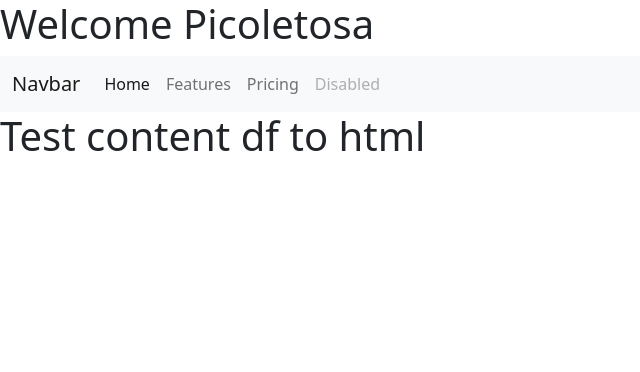
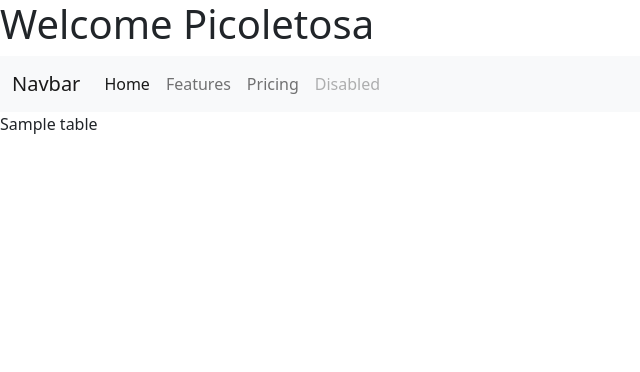
Before and after one commit to sebasalvarez13/spoti-tours, a Flask app: template development/templates/dashboard.html in a window 1280 px wide. Shown: the top 372 px of the page, without its empty margins (0-640 px from the left). Run offline with Flask 2, Linux system fonts and the light colour scheme; the template is opened without the code that fills it: most values are stand-ins (such as "Sample title", 1, 10 or a date in 2020); parts of the project's set-up code (start-up, migrations or seed data) failed here and were passed over.

Commit message:
Render table with recently played songs

```diff
--- a/development/templates/dashboard.html
+++ b/development/templates/dashboard.html
@@ -1,7 +1,9 @@
 {% extends 'base.html' %}
-<!-- Give content to the block title-->
+<!-- Give content to the block title -->
 {% block title %}Spotitours{% endblock %}
 
 {% block content %}
-<h1>Test content df to html</h1>
+<!-- Table of recently played songs -->
+{{ table|safe }}
+
 {% endblock %}
```
